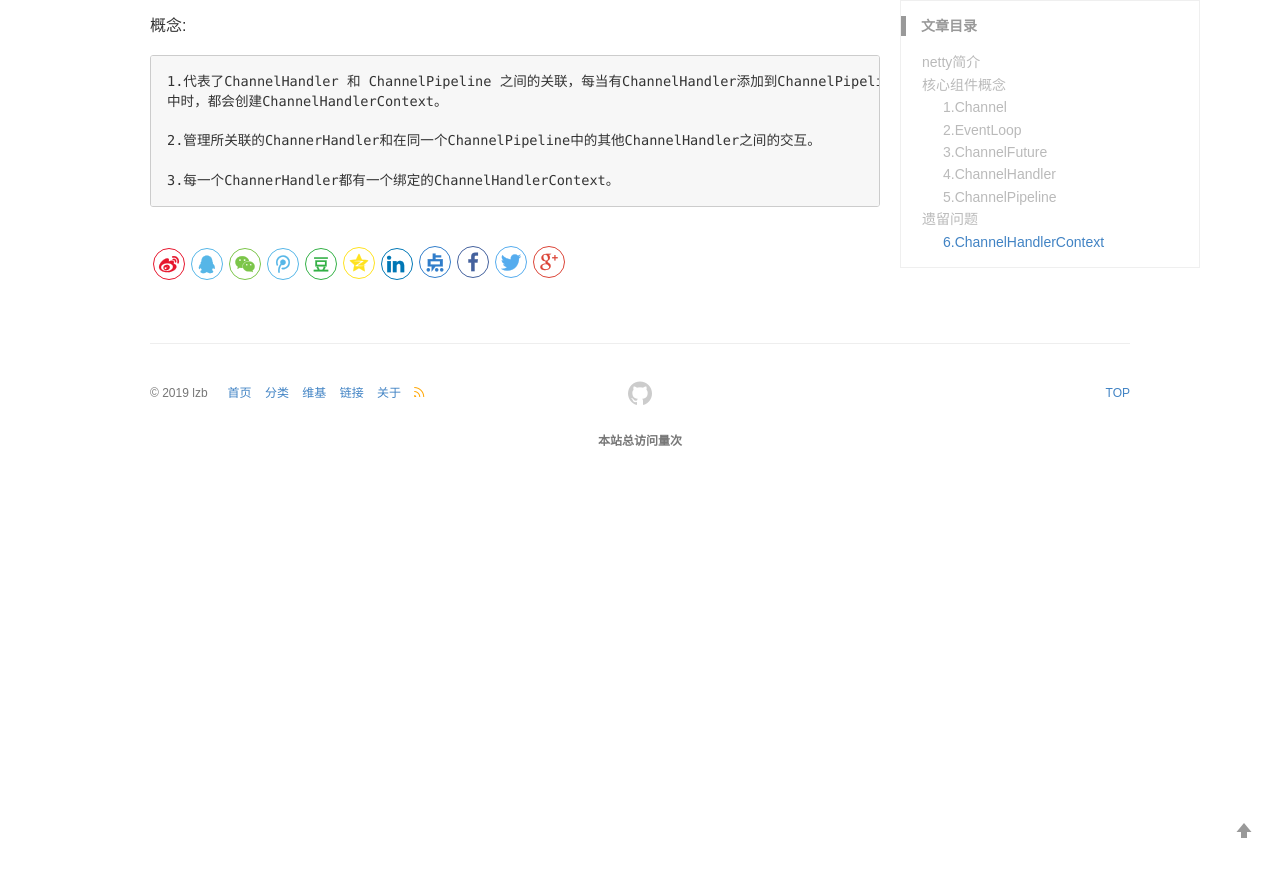
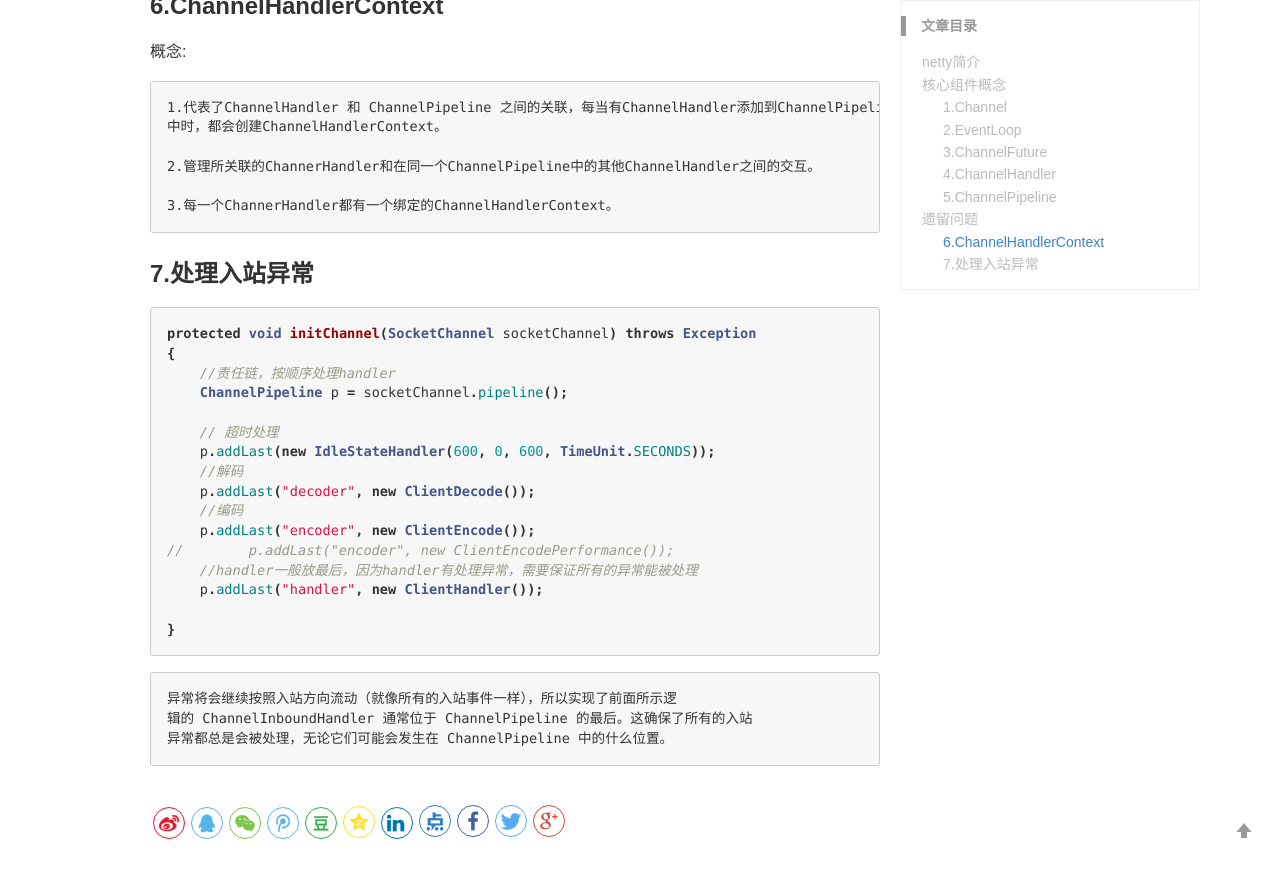
Before and after one commit to lizb0907/lizb0907.github.io, a Jekyll site: the page built from _posts/netty/2020-11-02-Netty-Base.md, in a window 1280 px wide and 900 px high, scrolled down 1226 px. Shown: the top 878 px of the window. Built offline with Jekyll 4.4.1, drawn with Linux system fonts in a browser that asks for light colours; comment, search, counter and statistics services are not loaded; before the commit the page ends 1716 px from its top, so only the background shows below that.

Commit message:
update summary

````diff
--- a/_posts/netty/2020-11-02-Netty-Base.md
+++ b/_posts/netty/2020-11-02-Netty-Base.md
@@ -47,3 +47,30 @@ netty基础概念掌握
 
 3.每一个ChannerHandler都有一个绑定的ChannelHandlerContext。
 ```
+
+### 7.处理入站异常
+
+```java
+protected void initChannel(SocketChannel socketChannel) throws Exception
+{
+    //责任链，按顺序处理handler
+    ChannelPipeline p = socketChannel.pipeline();
+
+    // 超时处理
+    p.addLast(new IdleStateHandler(600, 0, 600, TimeUnit.SECONDS));
+    //解码
+    p.addLast("decoder", new ClientDecode());
+    //编码
+    p.addLast("encoder", new ClientEncode());
+//        p.addLast("encoder", new ClientEncodePerformance());
+    //handler一般放最后，因为handler有处理异常，需要保证所有的异常能被处理
+    p.addLast("handler", new ClientHandler());
+
+}
+```
+
+```sh
+异常将会继续按照入站方向流动（就像所有的入站事件一样），所以实现了前面所示逻
+辑的 ChannelInboundHandler 通常位于 ChannelPipeline 的最后。这确保了所有的入站
+异常都总是会被处理，无论它们可能会发生在 ChannelPipeline 中的什么位置。
+```
````
Also changed, not shown: _posts/mmo-game/2018-09-23-Reload.md (+5 -0 lines), _posts/mmo-game/2020-12-17-instance-birth.md (added, +122 -0 lines), images/posts/mmo_game/reload/1.png (added).
